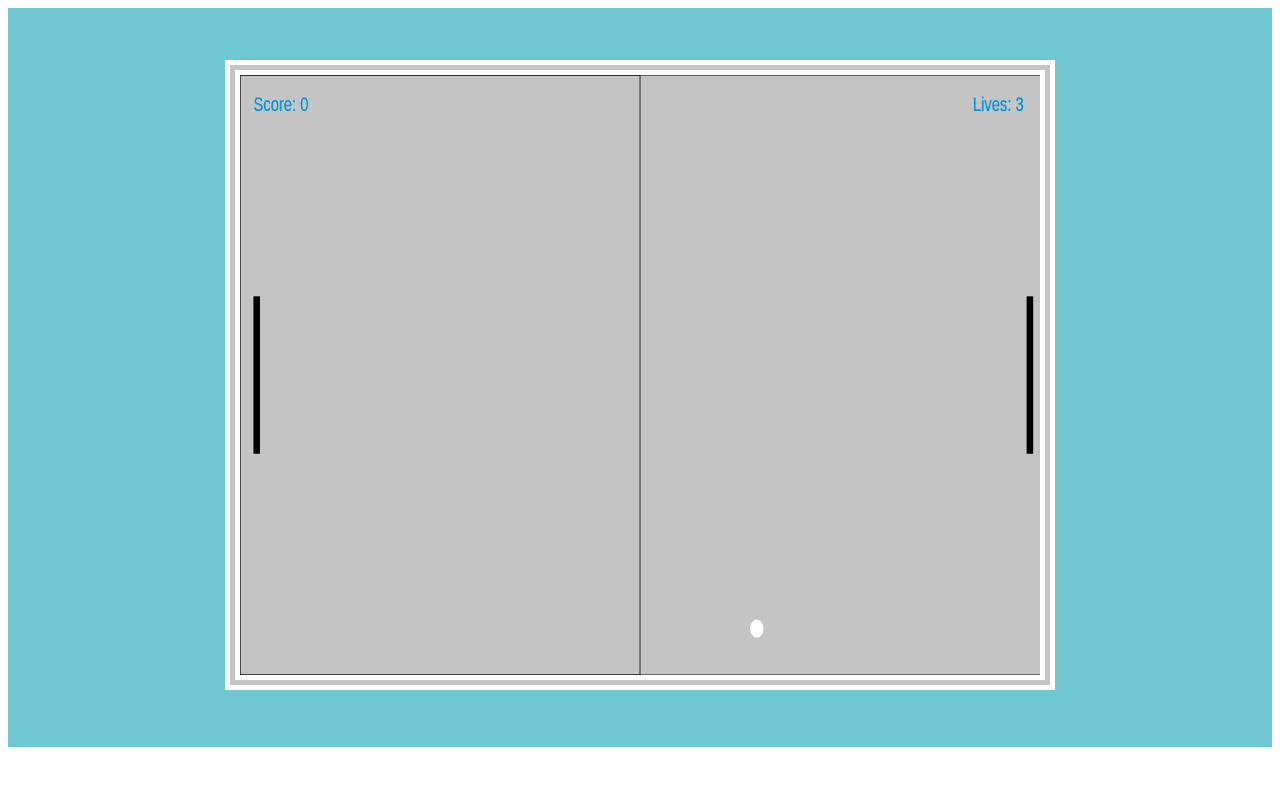
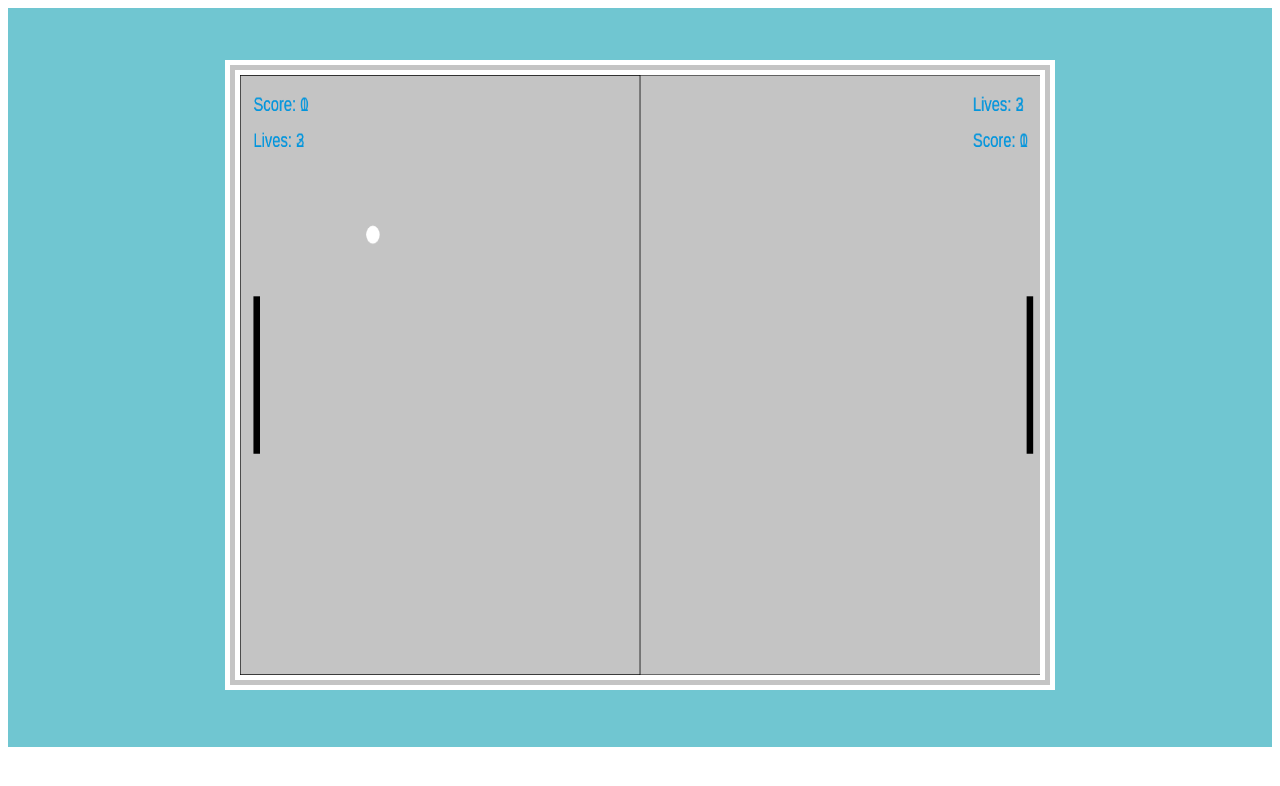
Before and after one commit to Ayline1695/Pin-Pon_Proyect, a plain HTML site: page index.html in a window 1280 px wide. Both pictures are taken after a click on the button "Start Game". Drawn offline with Linux system fonts and the light colour scheme.

Commit message:
out component

```diff
--- a/index.html
+++ b/index.html
@@ -15,7 +15,6 @@
        </main>
 
 
-       <script type="text/javascript" src="./js/component.js"></script>
        <script type="text/javascript" src="./js/ball.js"></script>
        <script type="text/javascript" src="./js/players.js"></script>
        <script type="text/javascript" src="./js/game.js"></script>
--- a/js/ball.js
+++ b/js/ball.js
@@ -30,6 +30,7 @@ class Ball {
 
     }
     collisionBall(playerOne,playerTwo){
+
         // colision arriba y abajo
         if(this.y + this.dy > this.canvas.height-this.ballRadius || this.y + this.dy < this.ballRadius){
                 this.dy = -this.dy;
@@ -37,17 +38,25 @@ class Ball {
             // izquierda /derecha
             else if(this.x + this.dx > this.canvas.width-this.ballRadius|| this.x + this.dx < this.ballRadius) {
 
-                if (this.y  > playerOne.y && this.y  < playerOne.y + playerOne.height || this.y  > playerTwo.y && this.y  < playerTwo.y + playerTwo.height){
+             //  if (this.y  > playerOne.y && this.y  < playerOne.y + playerOne.height || this.y  > playerTwo.y && this.y  < playerTwo.y + playerTwo.height){
+             //      // va mas rapido cada vez que le da a la barra
+             //     this.dy += +this.dy;
+             //      // rebota en la barra
+             //      this.dx = -this.dx;
+             //  }
+                if (this.y  > playerOne.y && this.y  < playerOne.y + playerOne.height){
                     // va mas rapido cada vez que le da a la barra
-                   // this.dy += +this.dy;
+                   this.dy += +this.dy;
                     // rebota en la barra
                     this.dx = -this.dx;
                 }
                 // si no, se reinicia el juego
                 else {
-                    this.lives--; // se resta la 1 de las 3 vidas
+                     // se resta la 1 de las 3 vidas
+                    playerOne.lives--;
+                    playerTwo.score++;
 
-                    if(!this.lives){
+                    if(!playerOne.lives){
                         alert("GAME OVER");
                         document.location.reload();
                     }
@@ -55,7 +64,30 @@ class Ball {
                         this.x = this.canvas.width/2;
                         this.y = this.canvas.height/2;
                         this.dx = 2;
-                        this.dy = -2;
+                        this.dy = +2;
+                    }
+                }
+                if (this.y  > playerTwo.y && this.y  < playerTwo.y + playerTwo.height){
+                    // va mas rapido cada vez que le da a la barra
+                   this.dy += +this.dy;
+                    // rebota en la barra
+                    this.dx = -this.dx;
+                }
+                // si no, se reinicia el juego
+                else {
+                     // se resta la 1 de las 3 vidas
+                    playerTwo.lives--;
+                    playerOne.score++;
+
+                    if(!playerTwo.lives){
+                        alert("GAME OVER");
+                        document.location.reload();
+                    }
+                    else { // volver a poner en la posición inicial
+                        this.x = this.canvas.width/2;
+                        this.y = this.canvas.height/2;
+                        this.dx = 2;
+                        this.dy = +2;
                     }
                 }
 
--- a/js/players.js
+++ b/js/players.js
@@ -22,8 +22,10 @@ class Player {
 
   draw() {
     this.drawPlayer();
-    this.drawLives();
-    this.drawScore();
+    this.drawLivesP1();
+    this.drawScoreP1();
+    this.drawLivesP2();
+    this.drawScoreP2();
   }
 
 
@@ -42,17 +44,31 @@ class Player {
     this.ctx.closePath();
   }
   // puntuación
-  drawScore() {
+drawScoreP1() {
+  this.ctx.font = "22px Arial";
+  this.ctx.fillStyle = "#0095DD";
+  this.ctx.fillText("Score: " + this.score, 20, 40);
+}
+
+  // vidas
+  drawLivesP1() {
     this.ctx.font = "22px Arial";
     this.ctx.fillStyle = "#0095DD";
-    this.ctx.fillText("Score: " + this.score, 20, 40);
+    this.ctx.fillText("Lives: " + this.lives, 20, 80);
   }
-  // vidas
-  drawLives() {
+    // puntuación
+drawScoreP2() {
     this.ctx.font = "22px Arial";
     this.ctx.fillStyle = "#0095DD";
-    this.ctx.fillText("Lives: " + this.lives, this.canvas.width - 100, 40);
+    this.ctx.fillText("Score: " + this.score, this.canvas.width -100, 80);
   }
+
+    // vidas
+    drawLivesP2() {
+      this.ctx.font = "22px Arial";
+      this.ctx.fillStyle = "#0095DD";
+      this.ctx.fillText("Lives: " + this.lives, this.canvas.width - 100, 40);
+    }
 
   setDirection(direction) {
     this.direction = direction;
@@ -67,9 +83,10 @@ class Player {
   }
 
   checkCollision(){
-    if(this.y > this.canvas.height || this.y  < this.canvas.height == 0){
+    if(this.y > this.canvas.height || this.y < 0) {
         this.y = -this.y;
     }
 
+
   }
 }
```
